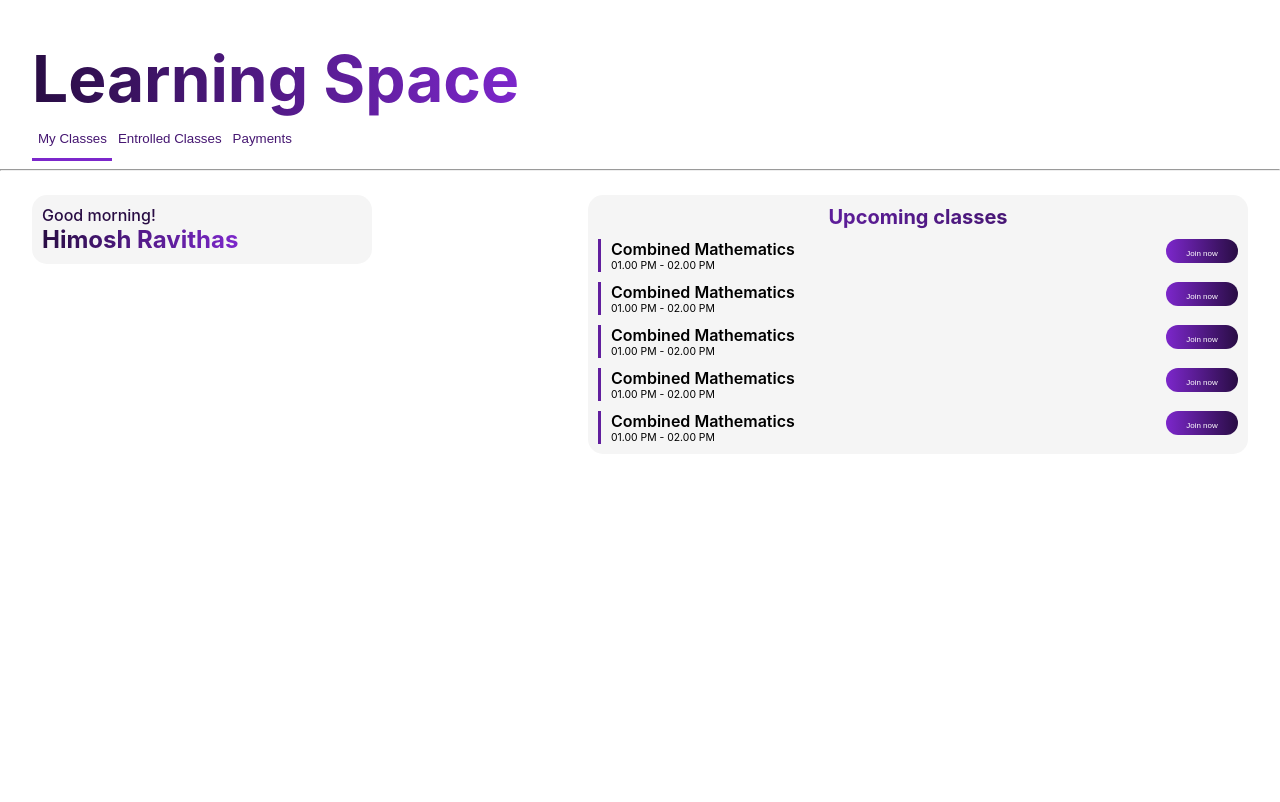
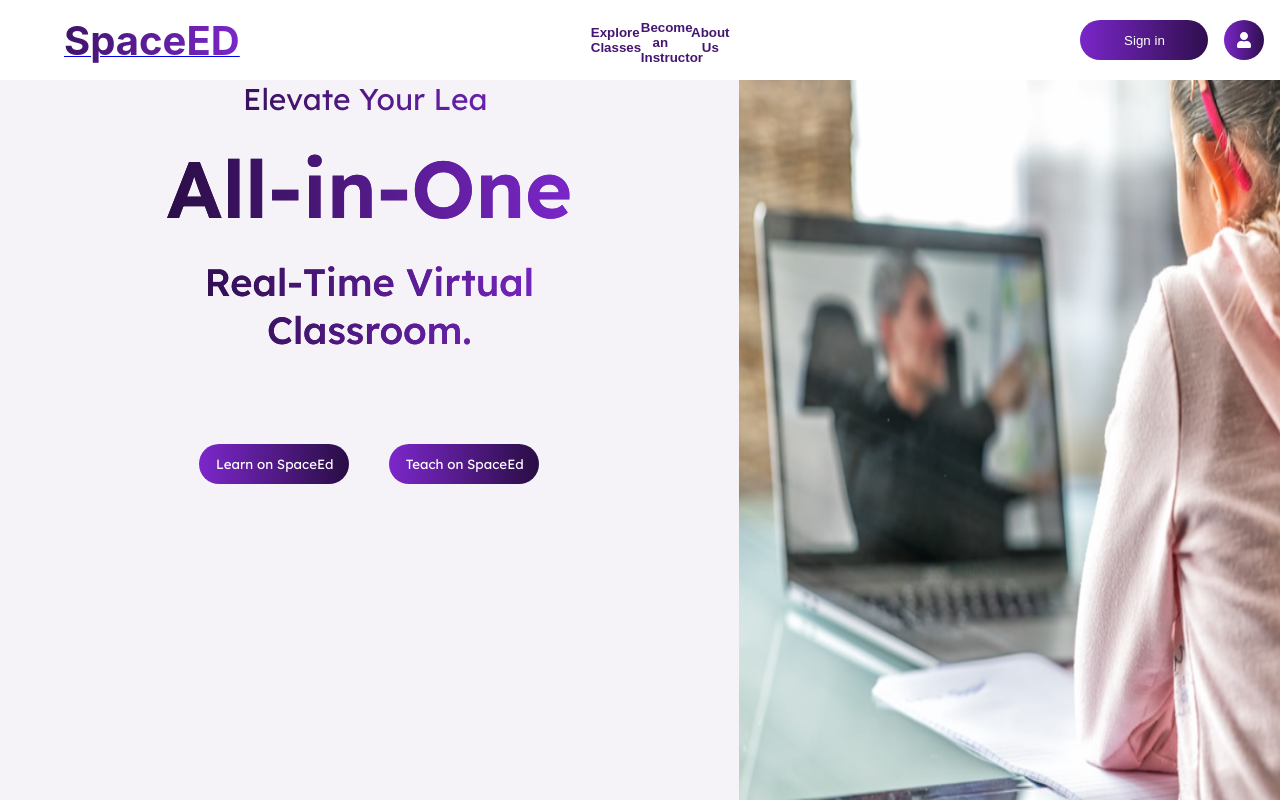
Before and after one commit to Sathursan-S/ProjectOneEd, a React (Create React App) app in the folder Frontend/: page / in a window 1280 px wide. Shown: the top 802 px of the page. Built offline with nearby package versions, Linux system fonts and the light colour scheme.

Commit message:
dgsgswrhg

```diff
--- a/Frontend/src/App.js
+++ b/Frontend/src/App.js
@@ -19,7 +19,7 @@ import StudentHomePage from './Pages/StudentHomePage/StudentHomePage';
 function App() {
   return (
     <div className="App">
-      {/* <BrowserRouter>
+      <BrowserRouter>
         <Navigation/>
         <Routes>
           <Route path="/" element={<LandingPage />} />
@@ -27,8 +27,8 @@ function App() {
           <Route path="/class-view" element={<ClassViewPage />} />
           <Route path="/explore-classes" element={<ExploreClassesPage />} />
         </Routes>
-      </BrowserRouter> */}
-      <StudentHomePage/>
+      </BrowserRouter>
+      {/* <StudentHomePage/> */}
 
       {/* <ExploreClassesPage/> */}
       {/* <LoginCard/> */}
```
